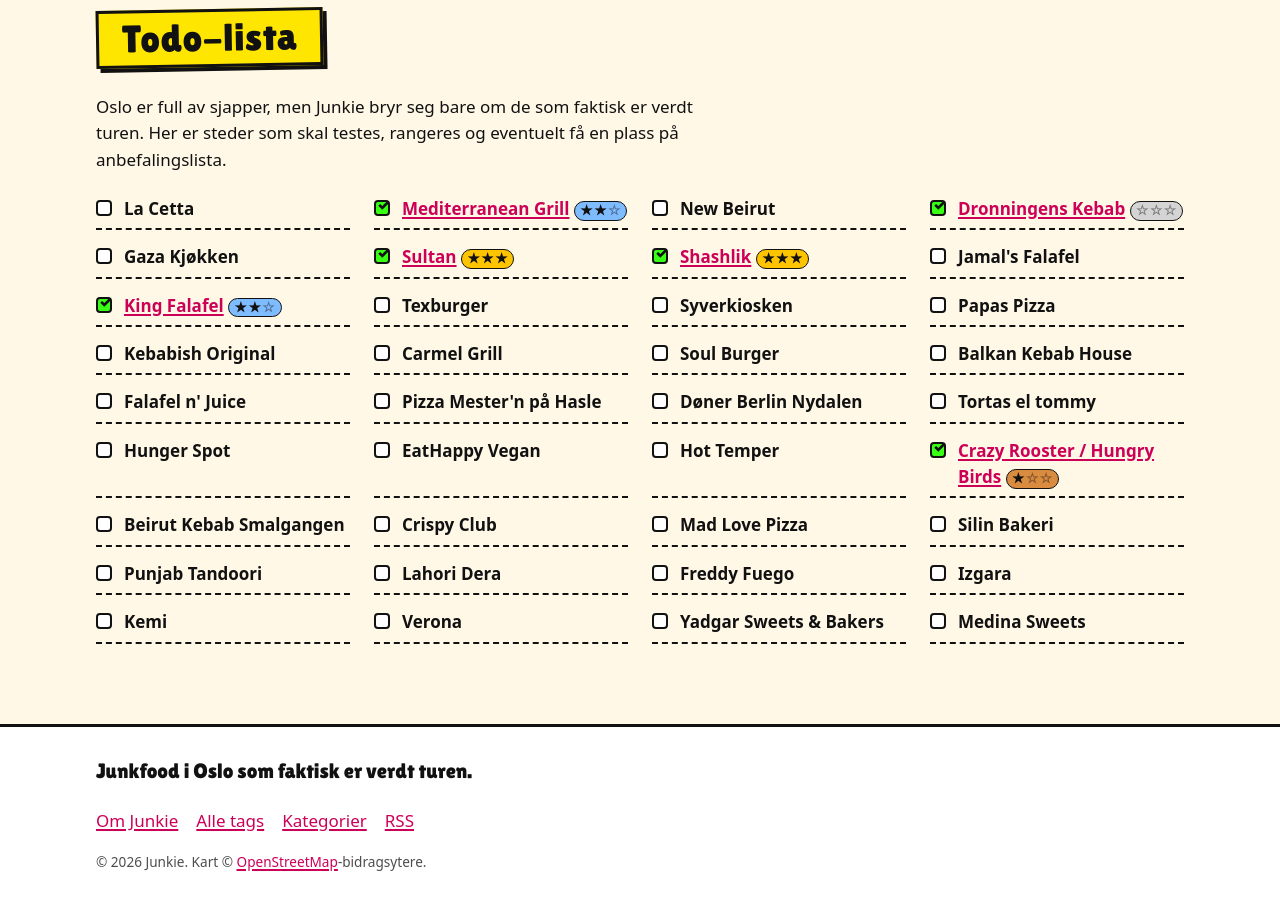
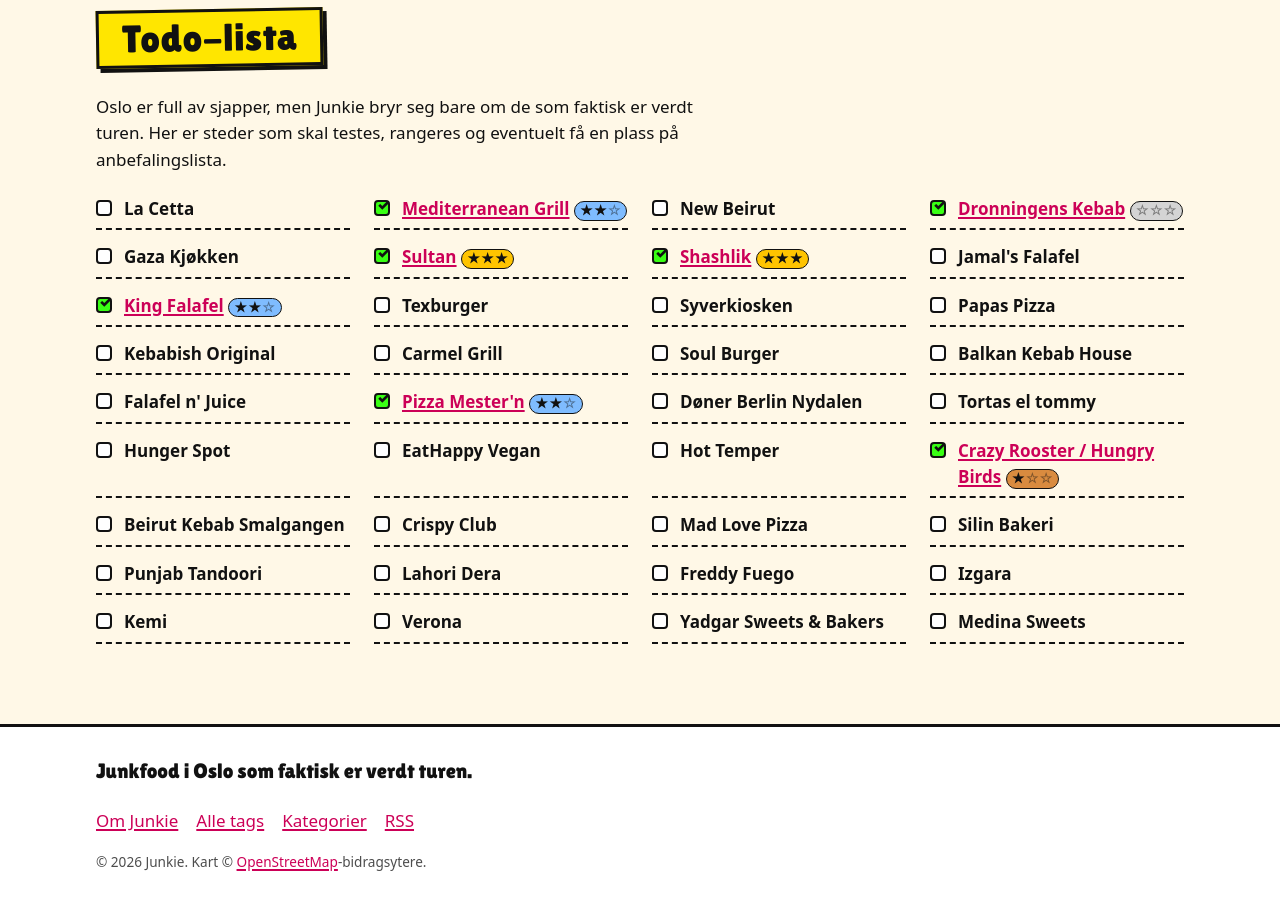
Before and after one commit to kvasbo/junkie, a Jekyll site: the page built from index.html, in a window 1280 px wide and 900 px high, scrolled down 3880 px. Built offline with Jekyll 4.4.1, drawn with Linux system fonts in a browser that asks for light colours.

Commit message:
Update testes.yml

```diff
--- a/_data/testes.yml
+++ b/_data/testes.yml
@@ -23,7 +23,7 @@
   - Soul Burger
   - Balkan Kebab House
   - Falafel n' Juice
-  - Pizza Mester'n på Hasle
+  - Pizza Mester'n
   - Døner Berlin Nydalen
   - Tortas el tommy
   - Hunger Spot
```
